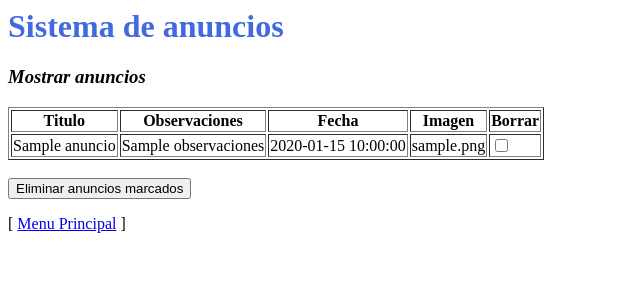
After one commit to msf1013/Inmobiliaria, a PHP site: template view/borrarAnuncios.php in a window 1280 px wide. The commit adds this page. Shown: the top 300 px of the page, without its empty margins (0-640 px from the left). Run offline with PHP 8.4, Linux system fonts and the light colour scheme; the template is opened without the code that fills it: most values are stand-ins (such as "Sample title", 1, 10 or a date in 2020).

Commit message:
Adding the view "borrarAnuncios"

```diff
--- /dev/null
+++ b/view/borrarAnuncios.php
@@ -0,0 +1,46 @@
+<?php
+/**
+ * Created by PhpStorm.
+ * User: dvdDelgadillo
+ * Date: 4/13/2016
+ * Time: 2:09 PM
+ */
+//include ("../view/header.php");
+?>
+
+<html>
+<head>
+    <title>Inmobilario</title>
+</head>
+<body>
+    <h1 style="color:royalblue">Sistema de anuncios</h1>
+    <h3 style="font-style:italic">Mostrar anuncios</h3>
+    <form action="../controller/borrarAnuncios.php">
+        <table border="1">
+            <tr>
+                <th>Titulo</th>
+                <th>Observaciones</th>
+                <th>Fecha</th>
+                <th>Imagen</th>
+                <th>Borrar</th>
+            </tr>
+            <?php
+            foreach ($anuncios as $anuncio){
+                ?>
+                <tr>
+                    <td><?= $anuncio->titulo ?></td>
+                    <td><?= $anuncio->observaciones ?></td>
+                    <td><?= $anuncio->fecha ?></td>
+                    <td><?= $anuncio->imagen ?></td>
+                    <td><input type="checkbox" name="borrar" value="<?= $anuncio->id ?>"></td>
+                </tr>
+                <?php
+            }
+            ?>
+        </table>
+        <br>
+        <input type="submit" value="Eliminar anuncios marcados">
+    </form>
+    [ <a href="../controller/menuPrincipal.php">Menu Principal</a> ]
+</body>
+</html>
--- a/view/mostrarAnuncios.php
+++ b/view/mostrarAnuncios.php
@@ -5,7 +5,7 @@
  * Date: 4/13/2016
  * Time: 2:09 PM
  */
-//include ("../view/header.php");
+include ("../view/header.php");
 ?>
 
 <html>
@@ -35,6 +35,7 @@
         }
         ?>
     </table>
+    <br>
     [ <a href="../controller/menuPrincipal.php">Menu Principal</a> ]
 </body>
 </html>
```
